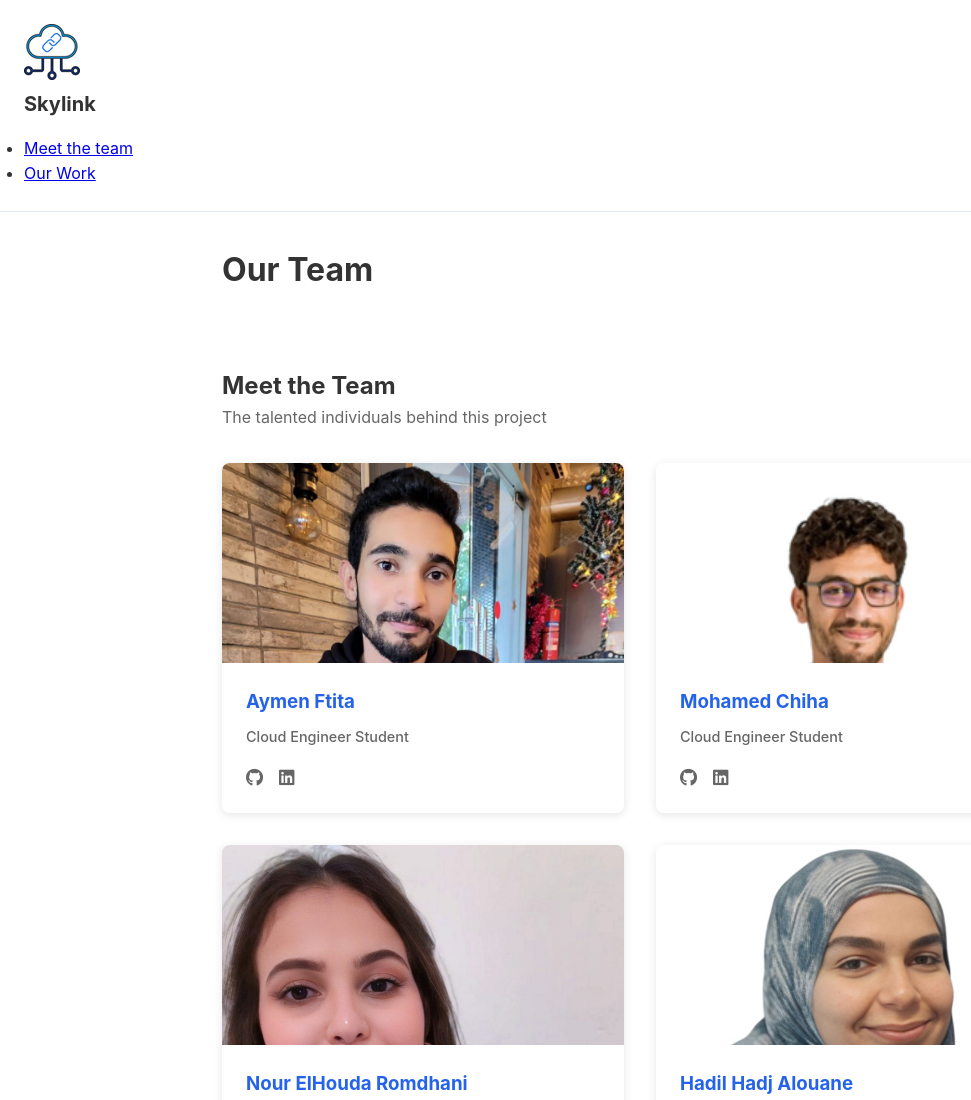
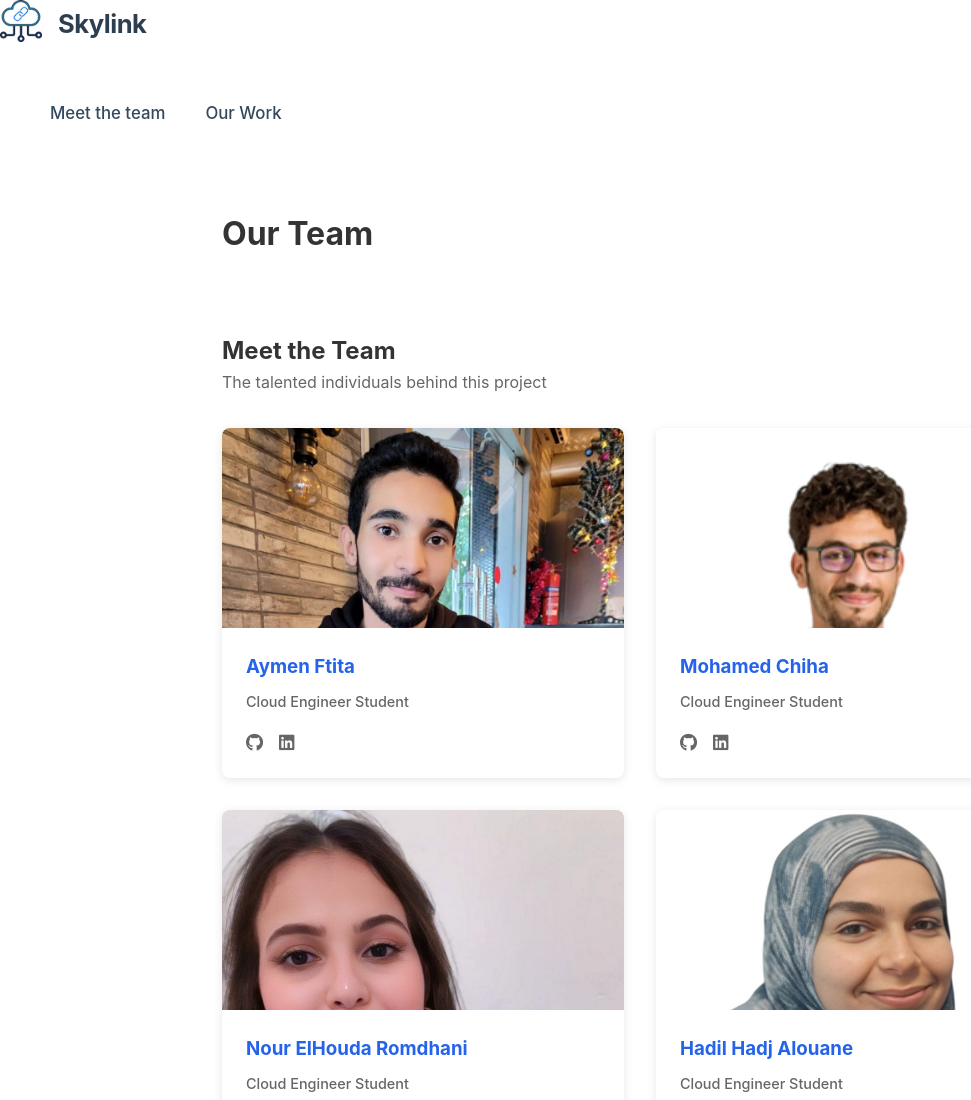
Before and after one commit to aymenftita/skylink_deploy_doc, a plain HTML site: page team.html in a window 1280 px wide. Shown: the top 1100 px of the page, without its empty margins (0-971 px from the left). Drawn offline with Linux system fonts and the light colour scheme.

Commit message:
sixth commit

```diff
--- a/style.css
+++ b/style.css
@@ -655,3 +655,55 @@ tr:nth-child(even) {
 .export-btn i {
     font-size: 1rem;
 }
+/*********************************/
+/* Navigation Styles */
+nav-i {
+    display: flex;
+    justify-content: space-between;
+    align-items: center;
+    padding: 1.5rem 2rem;
+    background-color: #fff;
+    box-shadow: 0 2px 15px rgba(0, 0, 0, 0.08);
+    position: sticky;
+    top: 0;
+    z-index: 1000;
+}
+
+.nav-h {
+    display: flex;
+    align-items: center;
+    gap: 1rem;
+}
+
+.nav-h img {
+    height: 42px;
+    width: auto;
+    transition: transform 0.3s ease;
+}
+
+.nav-h img:hover {
+    transform: scale(1.05);
+}
+
+.nav-h h2 {
+    margin: 0;
+    font-size: 1.6rem;
+    color: #2c3e50;
+    font-weight: 700;
+    letter-spacing: -0.5px;
+}
+
+.nav-link {
+    display: flex;
+    gap: 2.5rem;
+    list-style: none;
+    margin: 0;
+    padding: 50px;
+}
+
+.nav-link li a {
+    text-decoration: none;
+    color: #34495e;
+    font-weight: 500;
+    font-size: 1.05rem;
+}
--- a/team.html
+++ b/team.html
@@ -9,13 +9,16 @@
 </head>
 <body>
 
-    <div class="sidebar-header">
-        <a href="index.html" ><img src="logo.png" style="justify-content: center;" /></a><h2>Skylink</h2>
-        <ul class="nav-links">
+    <nav class="nav-i">
+        <div class="nav-h">
+            <a href="index.html"><img src="logo.png" alt="Logo" /></a>
+            <h2>Skylink</h2>
+        </div>
+        <ul class="nav-link">
             <li><a href="team.html">Meet the team</a></li>
             <li><a href="work.html" >Our Work</a></li>
         </ul>
-    </div>
+    </nav>
     <div class="documentation-container">
 
         <!-- Main Content -->
```
Also changed, not shown: index.html (+24 -6 lines), why.html (+10 -4 lines), work.html (+3 -3 lines), ap.jpeg (added).
